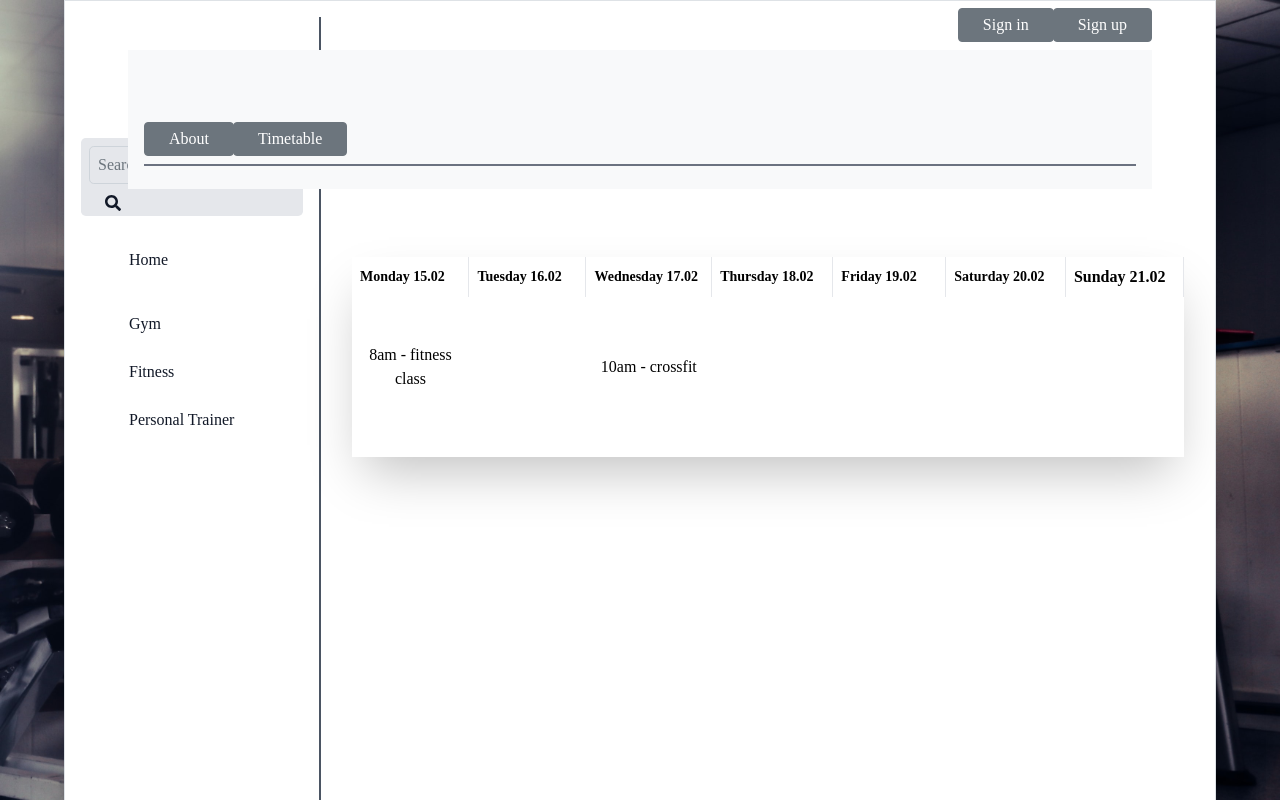
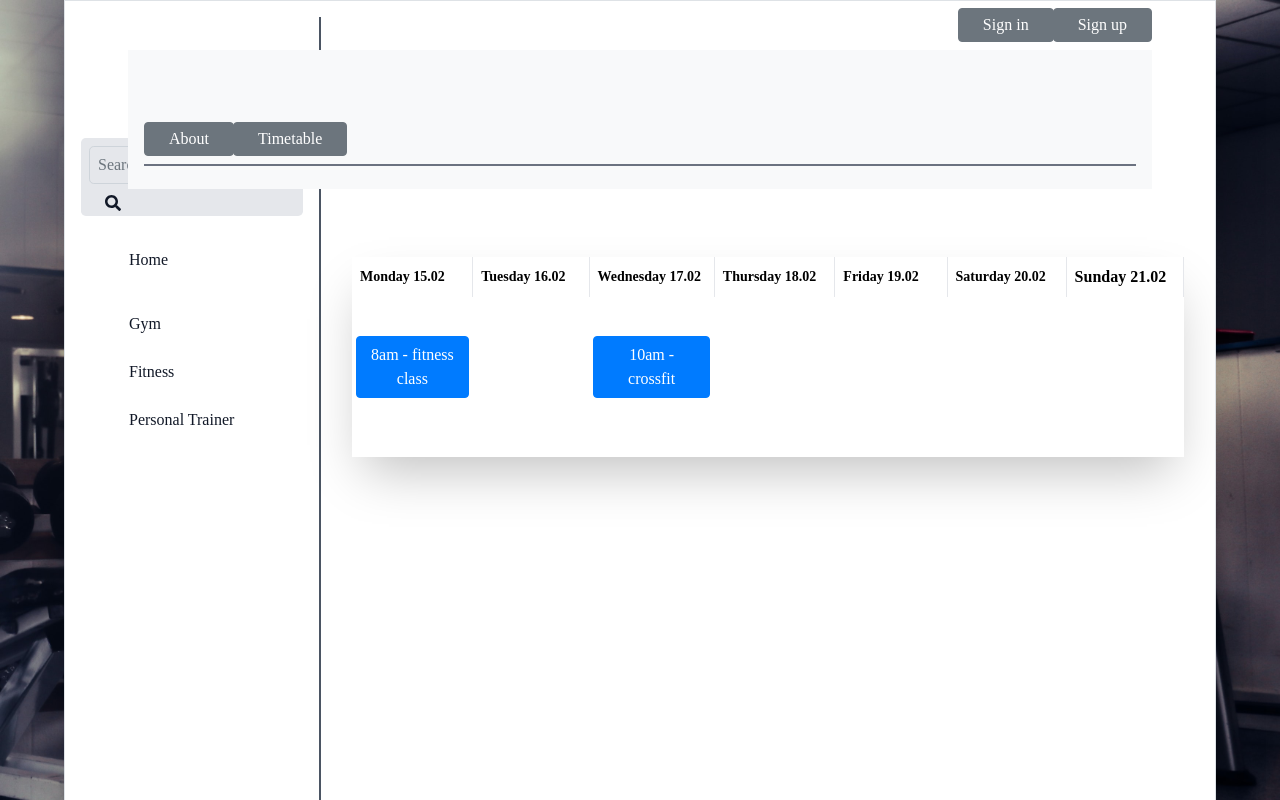
Before and after one commit to dominikajarek/gymer-front-end, a React (Create React App) app: page /calendar in a window 1280 px wide. Shown: the top 800 px of the page. Built offline with nearby package versions, Linux system fonts and the light colour scheme; the HTML template or start-up script is replaced by a standard one.

Commit message:
Add links redirecting to reservation page

```diff
--- a/src/components/Calendar.js
+++ b/src/components/Calendar.js
@@ -1,4 +1,6 @@
 import React from 'react';
+import {Button} from "react-bootstrap";
+import {Link} from "react-router-dom";
 
 function Calendar() {
 
@@ -33,7 +35,9 @@ function Calendar() {
                 <tbody>
                 <tr>
                     <td className="shadow-lg p-1 h-40 w-10 overflow-auto transition cursor-pointer duration-500 ease hover:bg-gray-200 text-center">
-                            8am - fitness class
+                        <Button variant="primary">
+                            <Link to={'/reservation'}>8am - fitness class</Link>
+                        </Button>
                         <div
                             className="flex flex-col h-5 w-5 overflow-hidden">
                         </div>
@@ -43,8 +47,11 @@ function Calendar() {
                             className="flex flex-col h-5 w-5 overflow-hidden">
                         </div>
                     </td>
+
                     <td className="shadow-lg p-1 h-20 w-10 overflow-auto transition cursor-pointer duration-500 ease hover:bg-gray-200 text-center">
-                            10am - crossfit
+                        <Button variant="primary">
+                            <Link to={'/reservation'}>10am - crossfit</Link>
+                        </Button>
                         <div
                             className="flex flex-col h-5 w-5 overflow-hidden">
                         </div>
```
Lines whose indentation alone changed are shown as unchanged.
